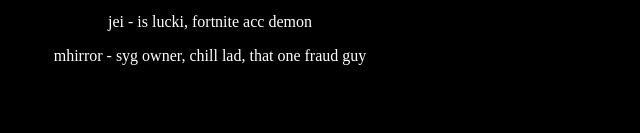
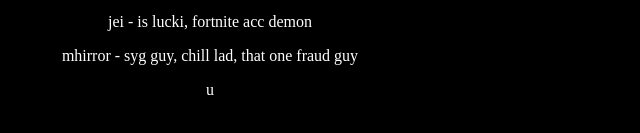
Before and after one commit to sluggish/tux.github.io, a plain HTML site: page members.html in a window 1280 px wide. Shown: the part 505-638 px from the top of the page, 430-1070 px from the left. Drawn offline with Linux system fonts and the light colour scheme.

Commit message:
Update members.html

```diff
--- a/members.html
+++ b/members.html
@@ -68,7 +68,7 @@
                         <p>mar - tonka driver, big roblox comp guy</p>
                         <p>kam - another bossed up canadian, funny guy</p>
                         <p>jei - is lucki, fortnite acc demon</p>
-                        <p>mhirror - syg owner, chill lad, that one fraud guy</p>
+                        <p>mhirror - syg guy, chill lad, that one fraud guy</p>u
                     </tb>
                 </table>
             </div>
```
